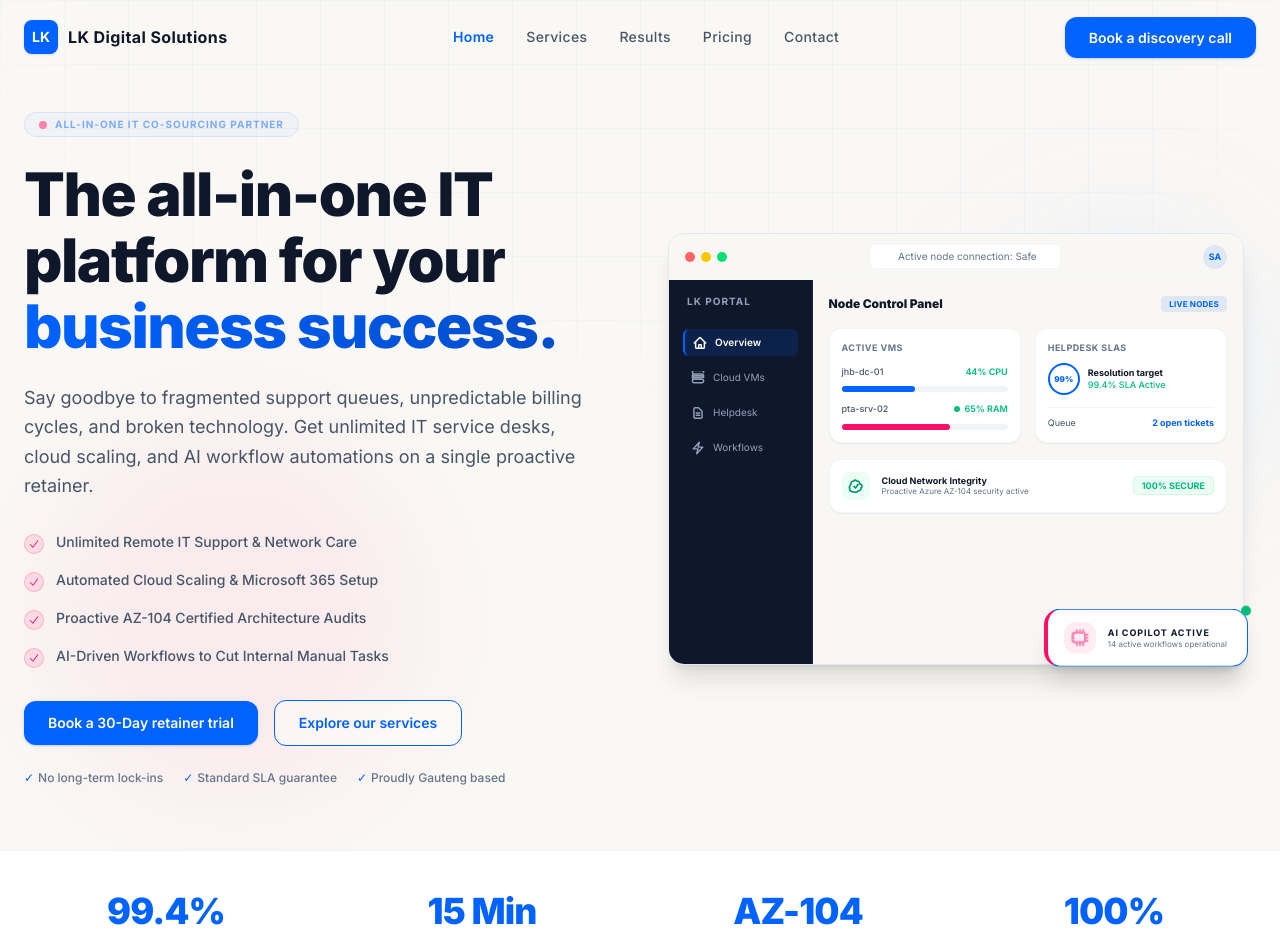
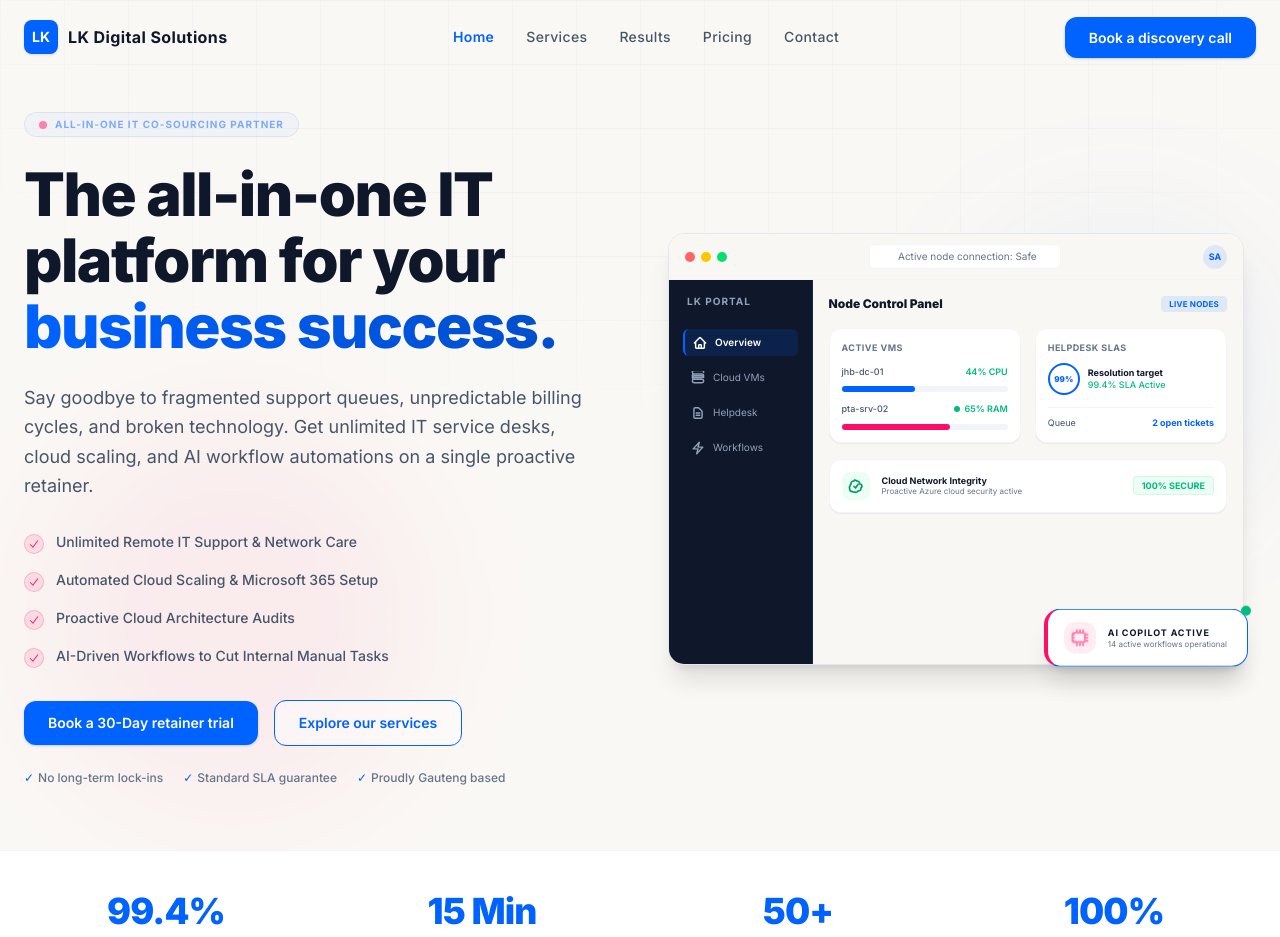
Before and after one commit to DrunkensteinRobot/lutendotech.com, a React (Vite) app: page / in a window 1280 px wide. Shown: the top 937 px of the page. Built offline with nearby package versions, Linux system fonts and the light colour scheme.

Commit message:
Update email domain to info@lutendotech.com and replace AZ-104 with generic cloud architecture terminology

```diff
--- a/src/components/Contact.jsx
+++ b/src/components/Contact.jsx
@@ -95,7 +95,7 @@ export default function Contact() {
                 <span className="w-9 h-9 bg-accent/8 border border-accent/20 rounded-lg flex items-center justify-center text-accent">
                   ✉️
                 </span>
-                <span>support@lkdigitalsolutions.co.za</span>
+                <span>info@lutendotech.com</span>
               </div>
             </div>
           </div>
@@ -207,7 +207,7 @@ export default function Contact() {
                 )}
                 {status === 'error' && (
                   <div className="bg-red-50 border border-red-200 text-red-700 text-xs font-bold py-3 px-4.5 rounded-xl flex items-center gap-2 animate-fadeIn">
-                    <span className="text-sm">⚠️</span> An error occurred while sending. Please contact support@lkdigitalsolutions.co.za directly.
+                    <span className="text-sm">⚠️</span> An error occurred while sending. Please contact info@lutendotech.com directly.
                   </div>
                 )}
 
--- a/src/components/Credentials.jsx
+++ b/src/components/Credentials.jsx
@@ -10,7 +10,7 @@ export default function Credentials() {
       badge: "☁️ Certified"
     },
     {
-      title: "Azure AZ-104",
+      title: "Cloud Architecture",
       description: "Infrastructure Engineering",
       badge: "🛡️ Administrator"
     },
--- a/src/components/Footer.jsx
+++ b/src/components/Footer.jsx
@@ -42,7 +42,7 @@ export default function Footer() {
               Gauteng Local Support
             </h4>
             <p className="text-xs text-text-secondary leading-relaxed">
-              Our certified AZ-104 solutions engineers operate from Sandton, Johannesburg. We deliver fast hybrid helpdesk response queues to clients throughout Gauteng.
+              Our certified cloud solutions engineers operate from Sandton, Johannesburg. We deliver fast hybrid helpdesk response queues to clients throughout Gauteng.
             </p>
             {/* South Africa flag and location pill */}
             <div className="inline-flex items-center gap-2 bg-white border border-border-dark py-1.5 px-3 rounded-xl w-fit shadow-2xs mt-2 select-none text-[10px] font-extrabold text-text-secondary">
--- a/src/components/Hero.jsx
+++ b/src/components/Hero.jsx
@@ -67,7 +67,7 @@ export default function Hero() {
             {[
               "Unlimited Remote IT Support & Network Care",
               "Automated Cloud Scaling & Microsoft 365 Setup",
-              "Proactive AZ-104 Certified Architecture Audits",
+              "Proactive Cloud Architecture Audits",
               "AI-Driven Workflows to Cut Internal Manual Tasks"
             ].map((text, i) => (
               <li key={i} className="flex items-start gap-3 text-sm font-medium text-text-secondary select-none">
@@ -241,7 +241,7 @@ export default function Hero() {
                     </span>
                     <div className="leading-tight">
                       <div className="text-[9px] font-bold text-text-dark">Cloud Network Integrity</div>
-                      <div className="text-[8px] text-text-muted">Proactive Azure AZ-104 security active</div>
+                      <div className="text-[8px] text-text-muted">Proactive Azure cloud security active</div>
                     </div>
                   </div>
                   <span className="text-[9px] font-bold text-emerald-500 bg-emerald-50 border border-emerald-100 rounded px-2 py-0.5">
--- a/src/components/Pricing.jsx
+++ b/src/components/Pricing.jsx
@@ -42,7 +42,7 @@ export default function Pricing() {
       description: "Tailored IT co-sourcing plans for businesses requiring dedicated cloud security operations.",
       features: [
         "Multi-branch network configuration",
-        "Dedicated AZ-104 solutions engineer",
+        "Dedicated Cloud Solutions Engineer",
         "Custom application builds & API setups",
         "24/7/365 server threat scanning",
         "Custom, high-fidelity security SLAs"
--- a/src/components/StatBar.jsx
+++ b/src/components/StatBar.jsx
@@ -7,7 +7,7 @@ export default function StatBar() {
   const statsList = [
     { target: 99.4, suffix: '%', label: 'Average SLA Uptime SLA', delay: 0 },
     { target: 15, suffix: ' Min', label: 'Critical Response Time', delay: 100 },
-    { target: 104, prefix: 'AZ-', label: 'Azure Architecture Design', delay: 200 },
+    { target: 50, suffix: '+', label: 'Cloud Deployments', delay: 200 },
     { target: 100, suffix: '%', label: 'Gauteng Customer Satisfaction', delay: 300 }
   ];
 
@@ -35,7 +35,6 @@ export default function StatBar() {
 
 function CounterItem({ target, suffix = '', prefix = '', label, delay, parentVisible }) {
   const [currentVal, setCurrentVal] = useState(0);
-  const [showAzureString, setShowAzureString] = useState(false);
   const animatedRef = useRef(false);
 
   useEffect(() => {
@@ -54,31 +53,17 @@ function CounterItem({ target, suffix = '', prefix = '', label, delay, parentVis
         const easeProgress = 1 - Math.pow(1 - progress, 3);
         const nextValue = easeProgress * target;
 
-        if (prefix === 'AZ-') {
-          // Special Azure dynamic transition representation
-          const displayInt = Math.floor(nextValue);
-          setCurrentVal(displayInt);
-          if (progress >= 0.95) {
-            setShowAzureString(true);
-          }
+        // Float vs Int formatting
+        if (target % 1 !== 0) {
+          setCurrentVal(nextValue.toFixed(1));
         } else {
-          // Float vs Int formatting
-          if (target % 1 !== 0) {
-            setCurrentVal(nextValue.toFixed(1));
-          } else {
-            setCurrentVal(Math.floor(nextValue));
-          }
+          setCurrentVal(Math.floor(nextValue));
         }
 
         if (progress < 1) {
           window.requestAnimationFrame(step);
         } else {
-          if (prefix === 'AZ-') {
-            setCurrentVal(104);
-            setShowAzureString(true);
-          } else {
-            setCurrentVal(target);
-          }
+          setCurrentVal(target);
           animatedRef.current = true;
         }
       };
@@ -87,12 +72,12 @@ function CounterItem({ target, suffix = '', prefix = '', label, delay, parentVis
     }, delay);
 
     return () => clearTimeout(startTimeout);
-  }, [parentVisible, target, delay, prefix]);
+  }, [parentVisible, target, delay]);
 
   return (
     <div className="flex flex-col items-center text-center select-none">
       <span className="text-3xl sm:text-4xl font-extrabold text-accent mb-1 tracking-tight">
-        {prefix === 'AZ-' ? (showAzureString ? 'AZ-104' : `AZ-${currentVal}`) : `${prefix}${currentVal}${suffix}`}
+        {`${prefix}${currentVal}${suffix}`}
       </span>
       <span className="text-xs sm:text-sm font-medium text-text-secondary">
         {label}
```
